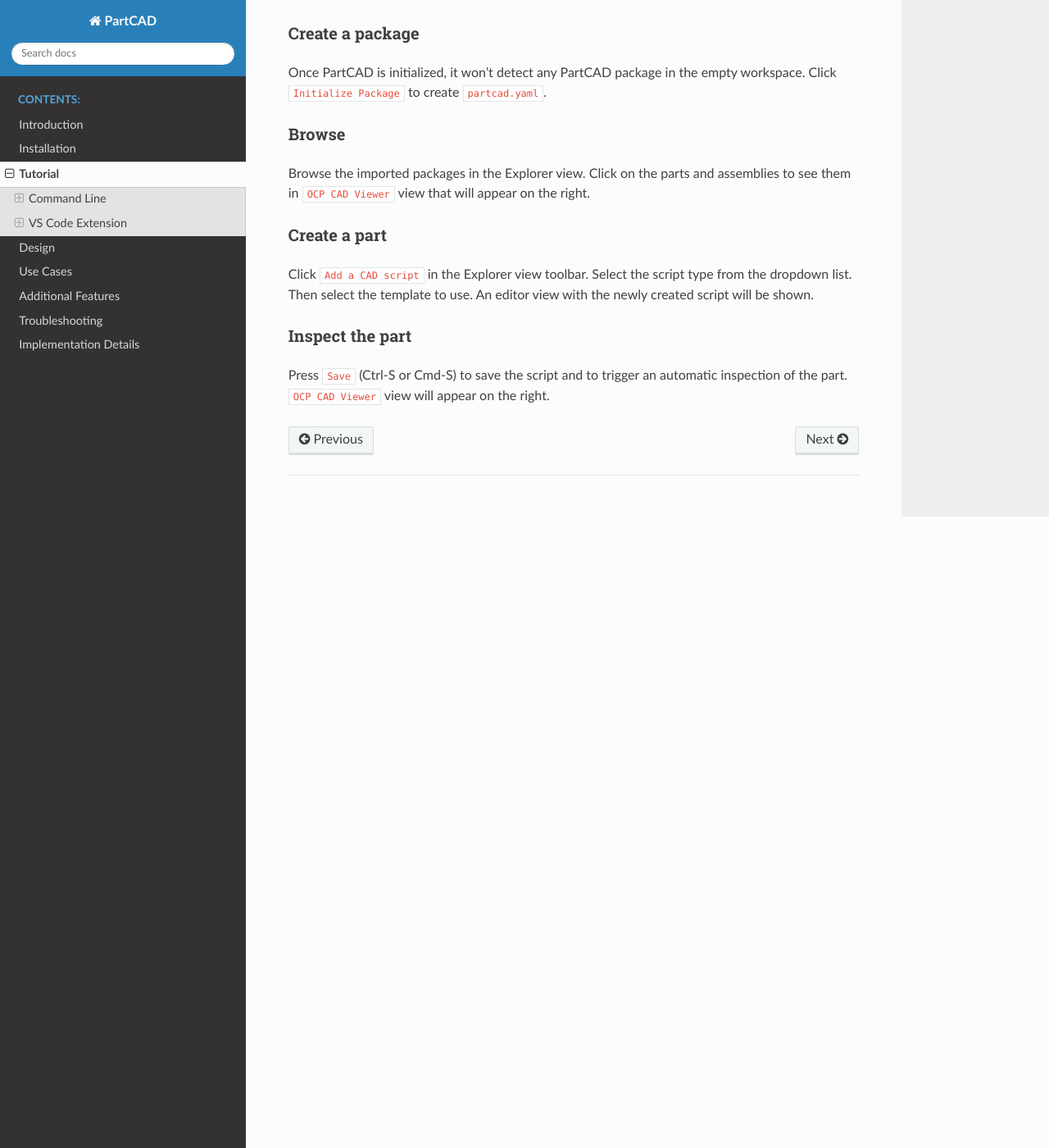
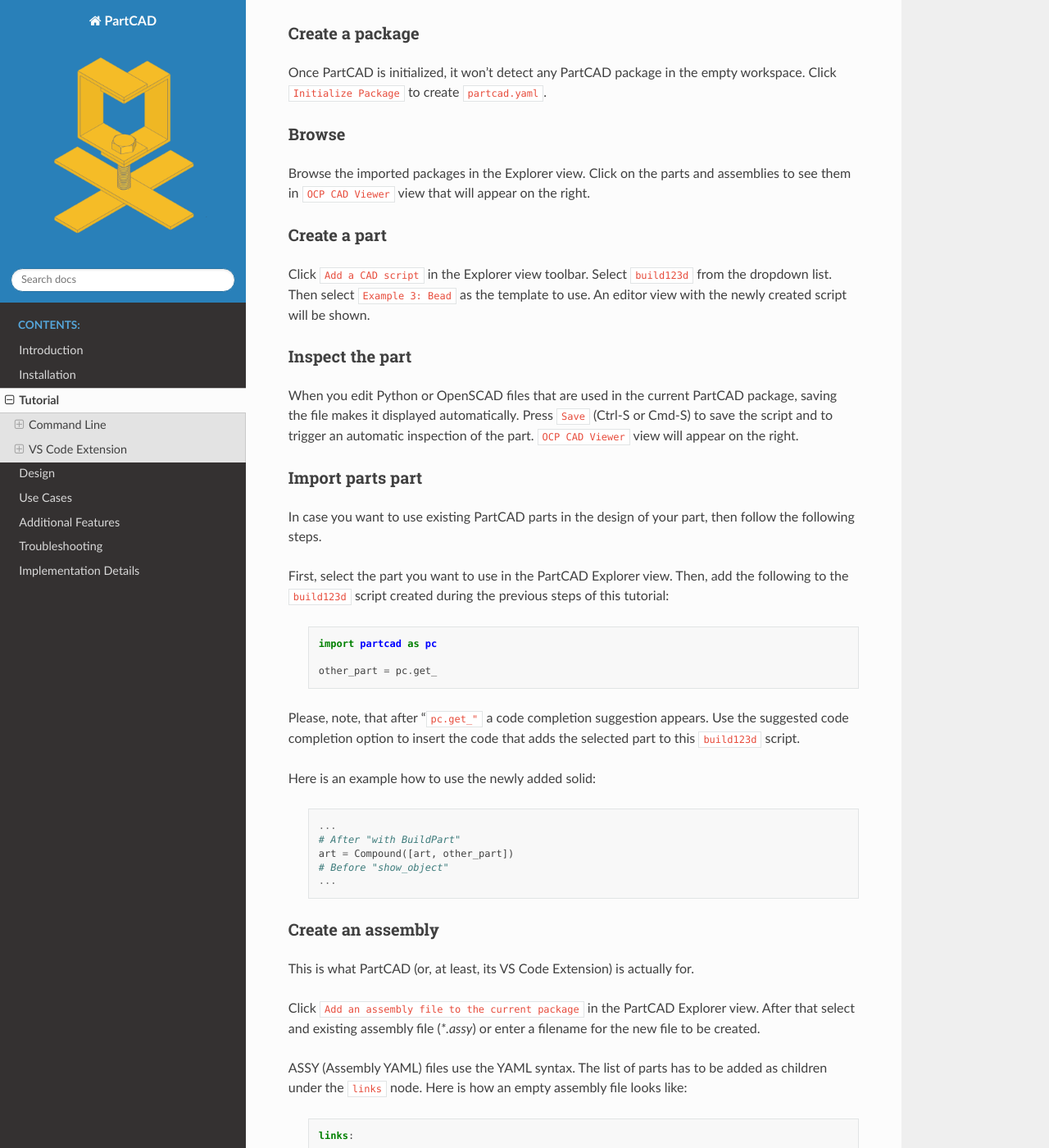
Before and after one commit to openvmp/partcad, a Sphinx documentation site: the page built from docs/source/tutorial.rst, in a window 1280 px wide and 1400 px high, scrolled down 2265 px. Shown: the whole window at 82% size. Built offline with Sphinx 7.4.7 and the Read the Docs theme 2.0.0, drawn with Linux system fonts in a browser that asks for light colours; some of the changed text lies outside the part shown.

Commit message:
Updated documentation. Added tutorial for code completion. Minor updates to help troubleshooting CLI.

```diff
--- a/docs/source/conf.py
+++ b/docs/source/conf.py
@@ -24,6 +24,7 @@
 
 html_theme = "sphinx_rtd_theme"
 html_static_path = ["_static"]
+html_logo = 'images/logo.png'
 
 
 source_suffix = ".rst"
--- a/docs/source/design.rst
+++ b/docs/source/design.rst
@@ -1,7 +1,7 @@
 Design
 ######
 
-.. image:: ./architecture.png
+.. image:: ./images/architecture.png
 
 =========================
 Standards and conventions
--- a/docs/source/tutorial.rst
+++ b/docs/source/tutorial.rst
@@ -135,11 +135,87 @@
 -------------
 
 Click ``Add a CAD script`` in the Explorer view toolbar.
-Select the script type from the dropdown list. Then select the template to use.
+Select ``build123d`` from the dropdown list.
+Then select ``Example 3: Bead`` as the template to use.
 An editor view with the newly created script will be shown.
 
 Inspect the part
 ----------------
 
+When you edit Python or OpenSCAD files that are used in the current
+PartCAD package, saving the file makes it displayed automatically.
 Press ``Save`` (Ctrl-S or Cmd-S) to save the script and to trigger an automatic
 inspection of the part. ``OCP CAD Viewer`` view will appear on the right.
+
+Import parts part
+-----------------
+
+In case you want to use existing PartCAD parts in the design of your part,
+then follow the following steps.
+
+First, select the part you want to use in the PartCAD Explorer view.
+Then, add the following to the ``build123d`` script created during the previous
+steps of this tutorial:
+
+  .. code-block:: python
+
+    import partcad as pc
+
+    other_part = pc.get_
+
+Please, note, that after "``pc.get_"`` a code completion suggestion appears.
+Use the suggested code completion option to insert the code that adds
+the selected part to this ``build123d`` script.
+
+Here is an example how to use the newly added solid:
+
+  .. code-block:: python
+
+    ...
+    # After "with BuildPart"
+    art = Compound([art, other_part])
+    # Before "show_object"
+    ...
+
+
+Create an assembly
+------------------
+
+This is what PartCAD (or, at least, its VS Code Extension) is actually for.
+
+Click ``Add an assembly file to the current package`` in the PartCAD Explorer
+view. After that select and existing assembly file (`*.assy`) or enter a
+filename for the new file to be created.
+
+ASSY (Assembly YAML) files use the YAML syntax.
+The list of parts has to be added as children under the ``links`` node.
+Here is how an empty assembly file looks like:
+
+  .. code-block:: yaml
+
+    links:
+
+Add a part to the assembly
+--------------------------
+
+Select the desired part or assembly in PartCAD Explorer.
+After that navigate to the next line under "``links:``" and type "- pa"
+(which is what you do when you want to add a child item with the name "part")
+and, then, select the code completion suggestion from PartCAD.
+
+.. image:: ./images/assy-autocompletion.png
+  :width: 60%
+
+This will add the selected part or assembly to the assembly file.
+
+.. image:: ./images/assy-autocompletion-done.png
+  :width: 60%
+
+Inspect the assembly
+--------------------
+
+When you edit ASSY files that are used in the current PartCAD package,
+saving the file makes it displayed automatically.
+Press ``Save`` (Ctrl-S or Cmd-S) to save the assembly file and to trigger an
+automatic inspection of the assembly. ``OCP CAD Viewer`` view will appear on
+the right if it's not open yet.
```
Also changed, not shown: docs/source/index.rst (+14 -3 lines), docs/source/images/architecture.png (renamed from docs/source/architecture.png), docs/source/images/assy-autocompletion-done.png (added), docs/source/images/assy-autocompletion.png (added), docs/source/images/logo.png (added), 4 other files.
